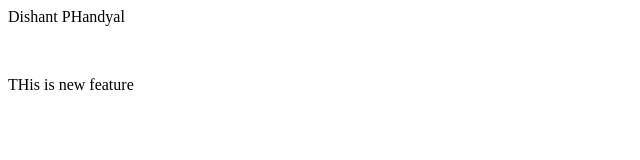
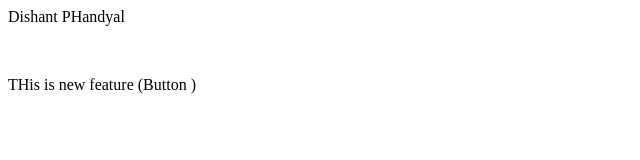
Before and after one commit to dishant-phandyal/localrepo, a plain HTML site: page index.html in a window 1280 px wide. Shown: the full height of the page, 0-640 px from the left. Drawn offline with Linux system fonts and the light colour scheme.

```diff
--- a/index.html
+++ b/index.html
@@ -1,3 +1,3 @@
 <p>Dishant PHandyal</p>
 <br>
-<p>THis is new feature </p>
+<p>THis is new feature (Button )</p>
```
